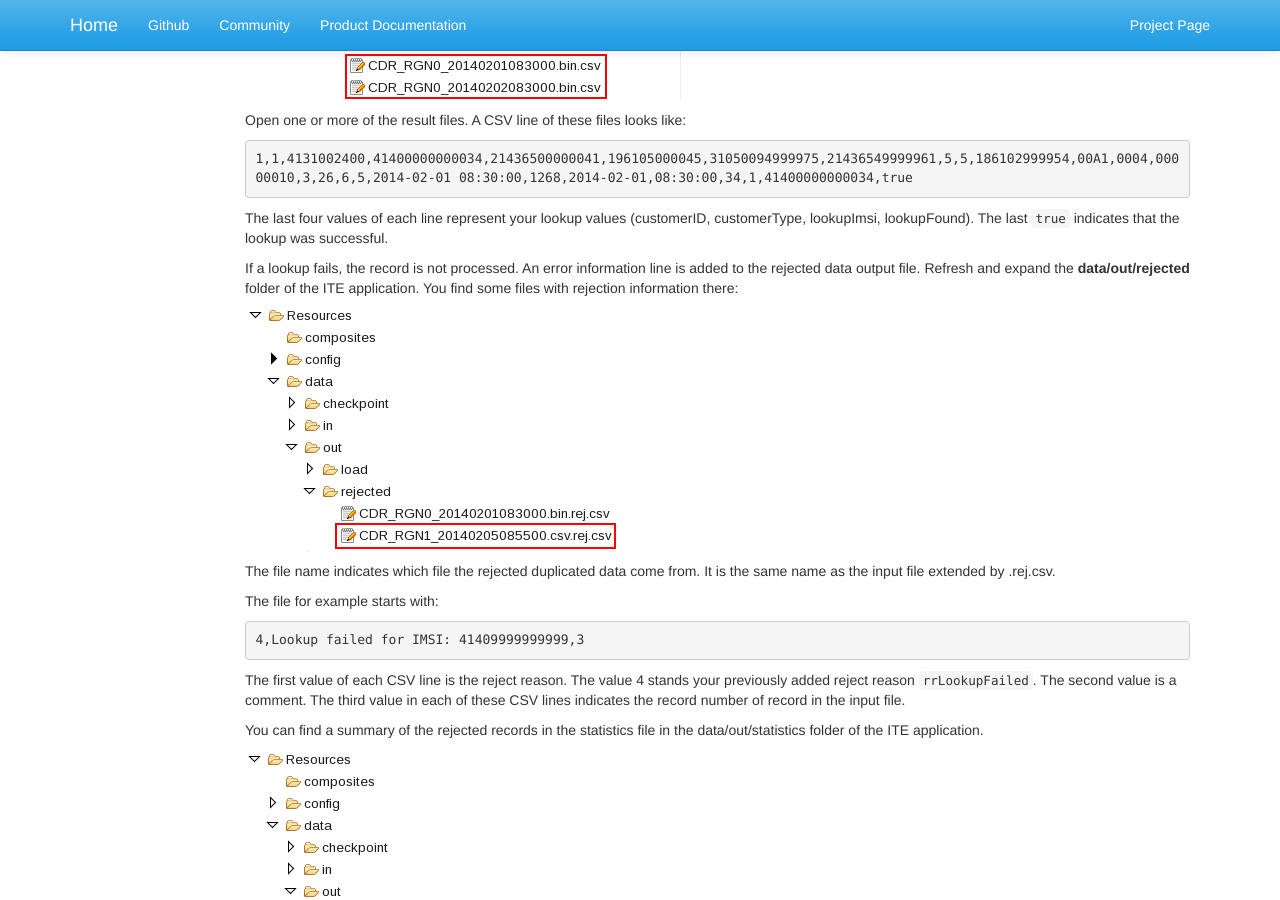
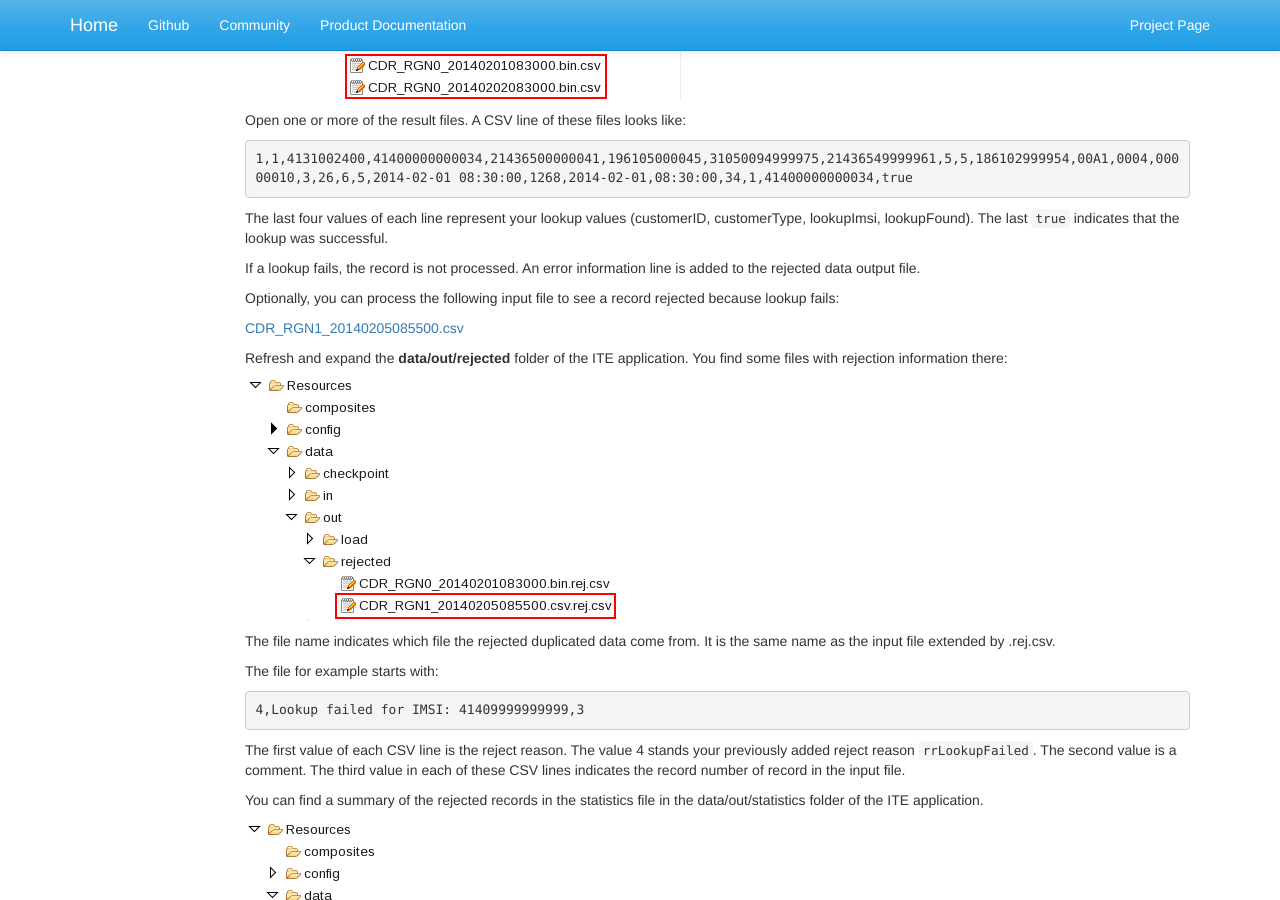
Before and after one commit to IBMStreams/streamsx.tutorial.teda, a Jekyll site: the page built from docs/1.0.2/Module-7/index.markdown, in a window 1280 px wide and 900 px high, scrolled down 13090 px. Built offline with Jekyll 4.4.1, drawn with Linux system fonts in a browser that asks for light colours; nearby versions of some CDN libraries; library files that are not in the unit come from our copies; some of the changed text lies outside the part shown.

Commit message:
module 7 new input file

```diff
--- a/docs/1.0.2/Module-7/index.markdown
+++ b/docs/1.0.2/Module-7/index.markdown
@@ -439,7 +439,13 @@ Open one or more of the result files. A CSV line of these files looks like:
 
 The last four values of each line represent your lookup values (customerID, customerType, lookupImsi, lookupFound). The last `true` indicates that the lookup was successful.
 
-If a lookup fails, the record is not processed. An error information line is added to the rejected data output file. Refresh and expand the **data/out/rejected** folder of the ITE application. You find some files with rejection information there:
+If a lookup fails, the record is not processed. An error information line is added to the rejected data output file.
+
+Optionally, you can process the following input file to see a record rejected because lookup fails:
+
+[CDR_RGN1_20140205085500.csv](http://ibmstreams.github.io/streamsx.tutorial.teda/docs/1.0.2/Module-7/CDR_RGN1_20140205085500.csv)
+
+Refresh and expand the **data/out/rejected** folder of the ITE application. You find some files with rejection information there:
 
 <img src="/streamsx.tutorial.teda/images/1.0.2/module-07/RejectedRecords.png" alt="Output files in rejected directory"/>
 
```
Also changed, not shown: other parts of docs/1.0.2/Module-7/index.markdown (+1 -1 lines), docs/1.0.2/Module-7/CDR_RGN1_20140205085500.csv (added, +10 -0 lines).
